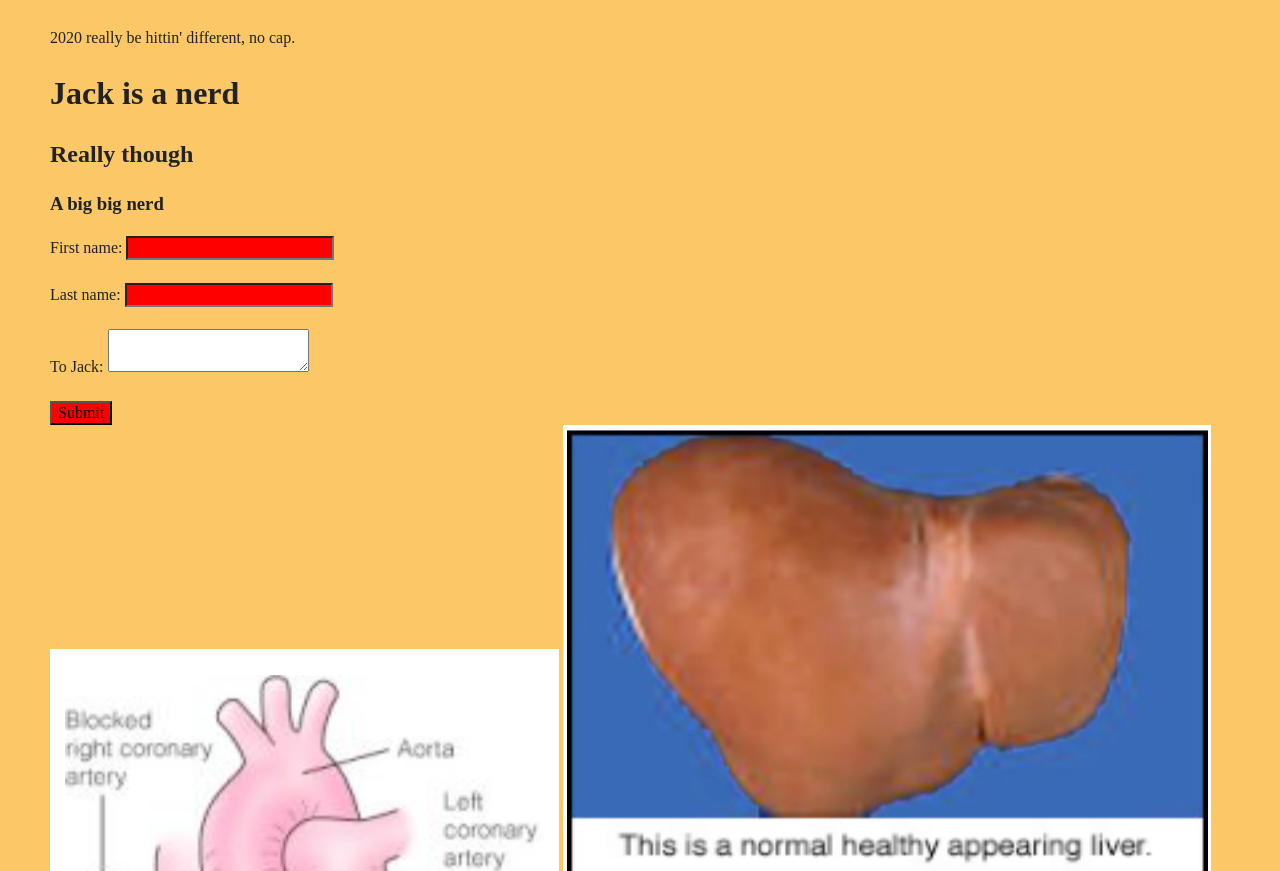
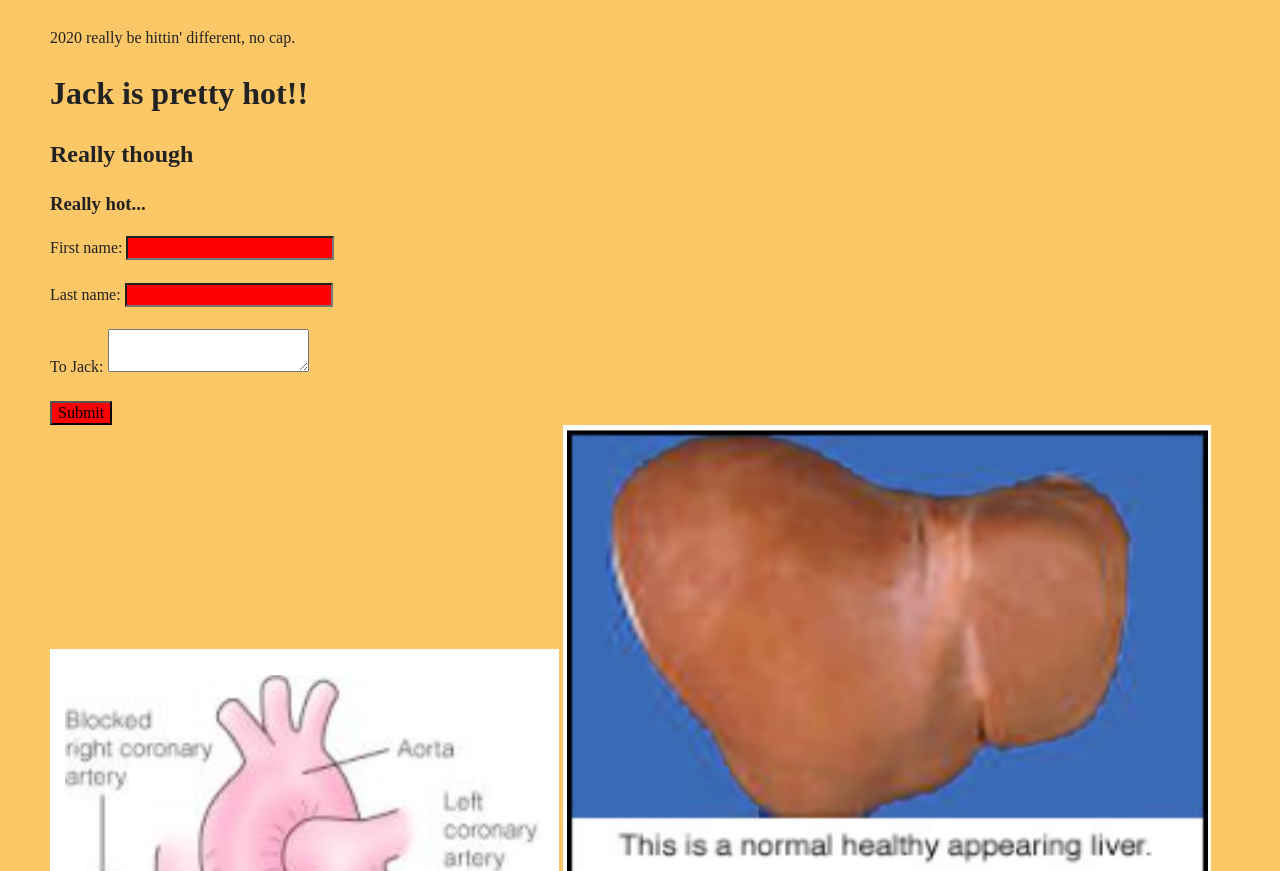
Before and after one commit to jackburnz23/jackburnz23.github.io, a plain HTML site: page index.html in a window 1280 px wide. Shown: the part 871-1742 px from the top of the page. Drawn offline with nearby package versions, Linux system fonts and the light colour scheme.

Commit message:
The Truth

```diff
--- a/index.html
+++ b/index.html
@@ -33,9 +33,9 @@
     <img src="crowd_awakenah.JPG" height="50%" width="50%" class="center outset">
     <iframe class="center silly" src="https://www.facebook.com/plugins/video.php?href=https%3A%2F%2Fwww.facebook.com%2Fseishinmartialarts%2Fvideos%2F254323718832523%2F&show_text=0&width=560" width="560" height="315" style="border:none;overflow:hidden" scrolling="no" frameborder="0" allowTransparency="true" allowFullScreen="true"></iframe>
     <p class="right">2020 really be hittin' different, no cap.</p>
-    <h1>Jack is a nerd</h1>
+    <h1>Jack is pretty hot!!</h1>
     <h2>Really though</h2>
-    <h3>A big big nerd</h3>
+    <h3>Really hot...</h3>
     <form id="JackyForm" action="mailto:jackburns0523@gmail.com">
       <label for="fname">First name:</label>
       <input type="text" id="fname" name="first_name"><br><br>
```
